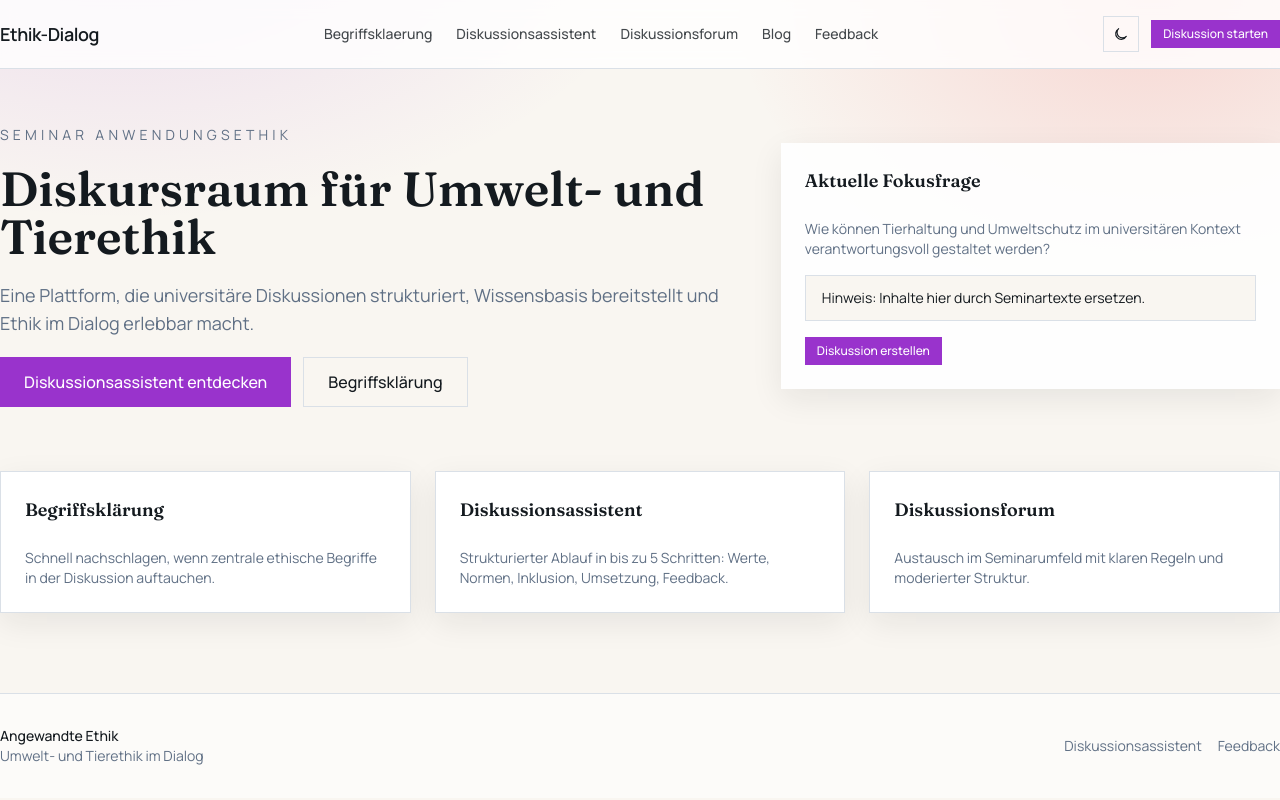
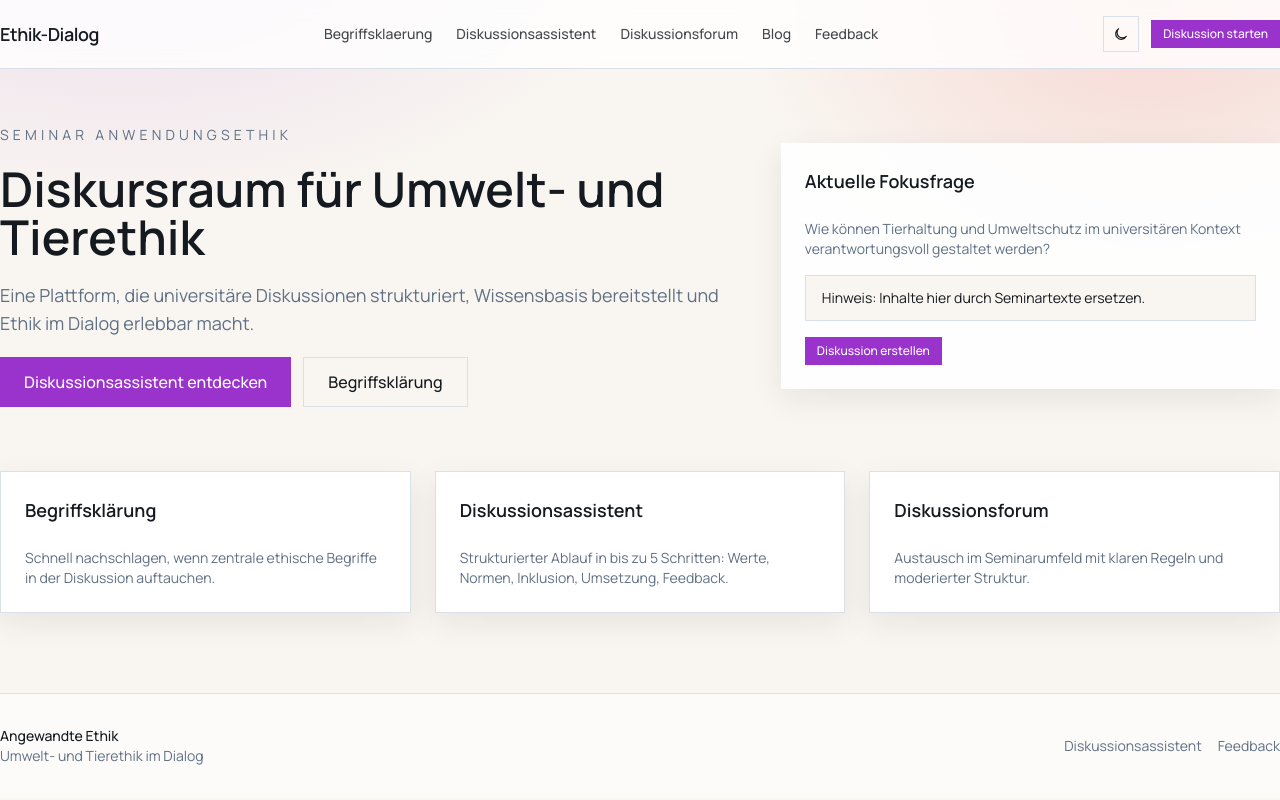
Before and after one commit to Projektwoche-Natur-Tierethik/Projektseminar, a Next.js app: page / in a window 1280 px wide. Built offline with nearby package versions, Linux system fonts and the light colour scheme.

Commit message:
UI Changes

```diff
--- a/app/globals.css
+++ b/app/globals.css
@@ -74,7 +74,7 @@ h1,
 h2,
 h3,
 h4 {
-  font-family: var(--font-serif);
+  font-family: var(--font-sans);
 }
 
 .site-bg {
--- a/src/components/ui/Card.tsx
+++ b/src/components/ui/Card.tsx
@@ -29,7 +29,7 @@ export function CardTitle({
 }: HTMLAttributes<HTMLHeadingElement>) {
   return (
     <h3
-      className={cn("font-serif text-lg font-semibold text-ink", className)}
+      className={cn("font-sans text-lg font-semibold text-ink", className)}
       {...props}
     />
   );
```
Also changed, not shown: next-env.d.ts.
